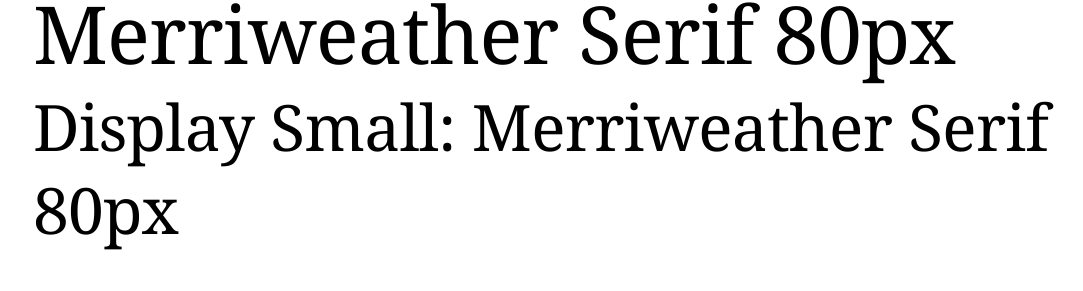
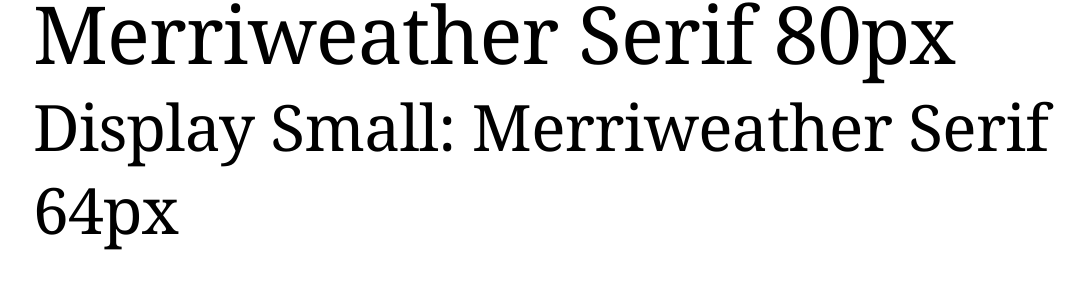
Before and after one commit to johnhoysa/styleguide-react, a React (Create React App) app: page /typography in a window 1280 px wide. Shown: the part 712-1003 px from the top of the page, without its empty margins (197-1280 px from the left). Built offline with nearby package versions, Linux system fonts and the light colour scheme.

Commit message:
Component Updates, styles and content

```diff
--- a/src/components/Input.js
+++ b/src/components/Input.js
@@ -15,9 +15,9 @@ const InputField = ({
         {labelText}
       </label>
       <input
+        type={type}
         className="input"
         checked={checked}
-        type={type}
         id={name}
         name={name}
         placeholder={placeholder}
--- a/src/components/Text.js
+++ b/src/components/Text.js
@@ -1,7 +1,7 @@
 import React from 'react';
 
 const Text = ({ Tag, text, type }) => {
-  const textContent = `text-3xl font-sans ${type}`;
+  const textContent = `font-sans ${type}`;
 
   return (
     <div>
--- a/src/styleguide/Colors.js
+++ b/src/styleguide/Colors.js
@@ -18,13 +18,13 @@ const Colors = () => {
           <span className="">Value</span>
         </div>
 
-        <hr className="bg-gray-800"></hr>
+        <hr className="bg-gray-800 "></hr>
 
         {swatchData.map((data, key) => {
           return (
             <div key={key}>
               <Swatch color={data.color} name={data.name} value={data.value} />
-              <hr></hr>
+              <hr className="mt-3"></hr>
             </div>
           );
         })}
--- a/src/styleguide/Typography.js
+++ b/src/styleguide/Typography.js
@@ -28,7 +28,7 @@ const Typography = () => {
         <Heading
           Tag="h2"
           color="text-secondary"
-          text="Display Small: Merriweather Serif 80px"
+          text="Display Small: Merriweather Serif 64px"
           fontFamily="font-serif"
           type="display-sm"
         />
```
